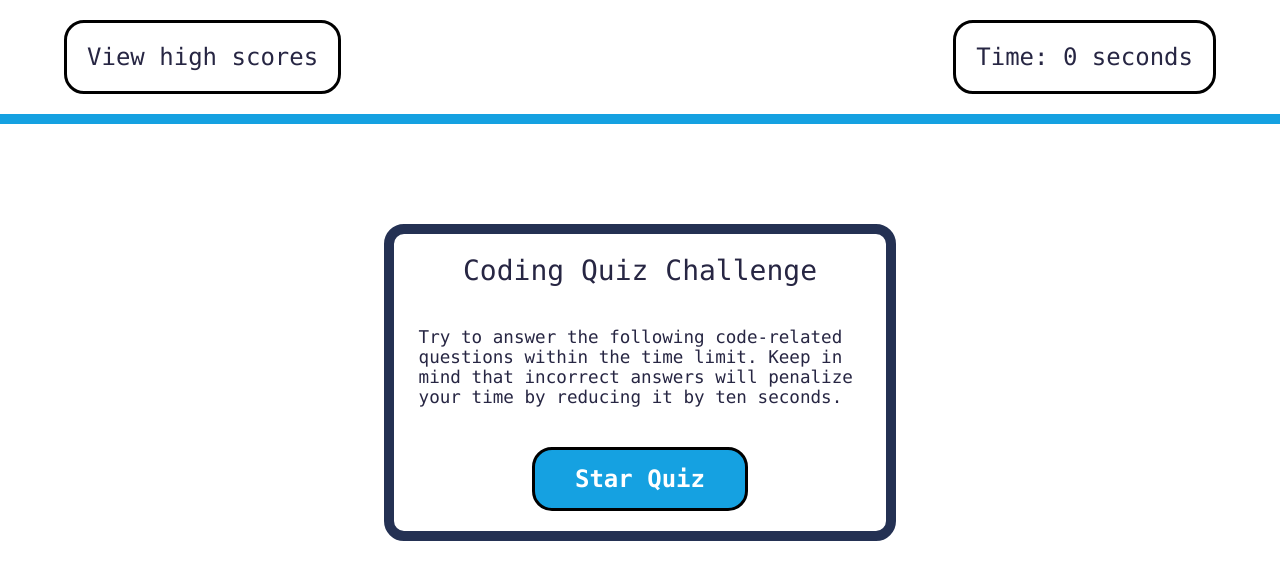
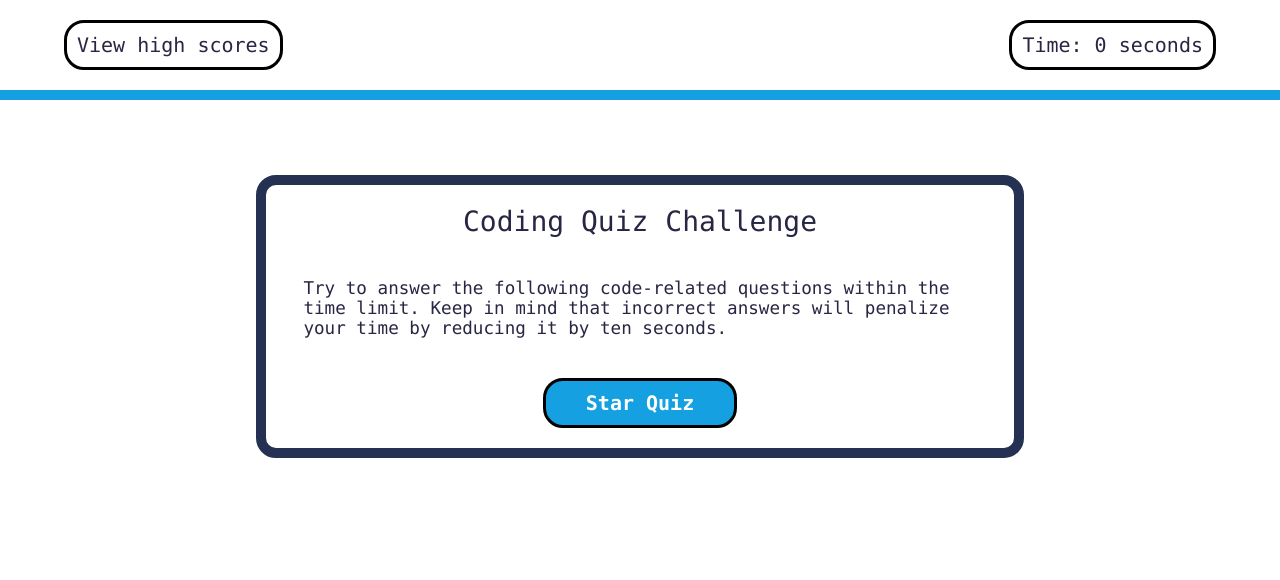
Before and after one commit to abdallajama201/Web-APIs, a plain HTML site: page index.html in a window 1280 px wide. Drawn offline with Linux system fonts and the light colour scheme.

Commit message:
README.md LICENSE.md complete and scaling issue resolved

```diff
--- a/assets/css/style.css
+++ b/assets/css/style.css
@@ -16,8 +16,8 @@ header > *{
     border: solid black 3px;
     border-radius: 20px;
     margin: 20px 5%;
-    font-size: 150%;
-    padding: 20px;
+    font-size: 125%;
+    padding: 10px;
 }
 
 #container {
@@ -47,8 +47,8 @@ button {
     color: white;
     border: solid black 3px;
     border-radius: 20px;
-    padding: 15px 40px;
-    font-size: 150%;
+    padding: 10px 40px;
+    font-size: 125%;
     font-weight: bolder;
 }
 
@@ -81,7 +81,7 @@ button:hover {
     }
 
     #container {
-        margin: 100px 20% 20px;
+        margin: 75px 20% 20px;
     }
     #content {
         text-align: left;
@@ -93,7 +93,7 @@ button:hover {
         justify-content: space-between;
     }
     #container {
-        margin: 100px 30% 20px;
+        margin: 75px 20% 20px;
     }
     #content {
         text-align: left;
```
Also changed, not shown: assets/images/mock-up.png (added), 2 other files.
